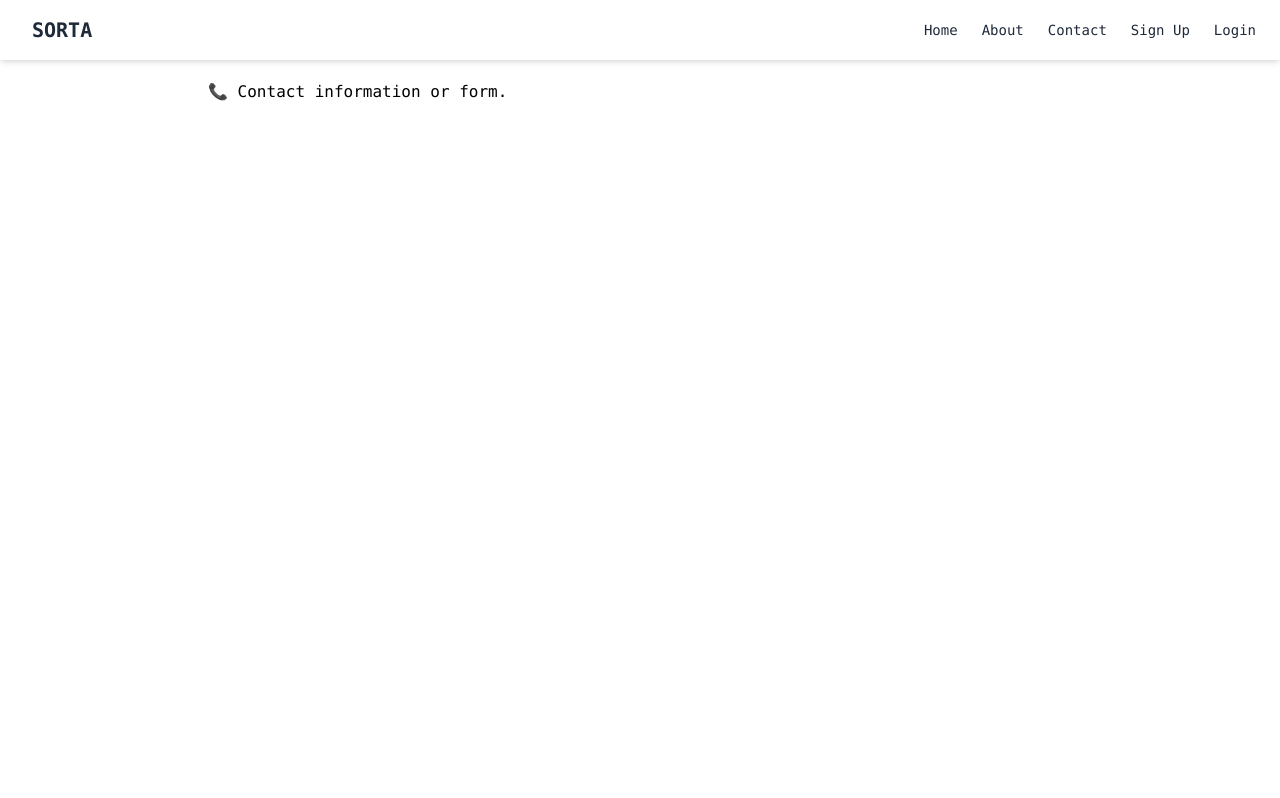
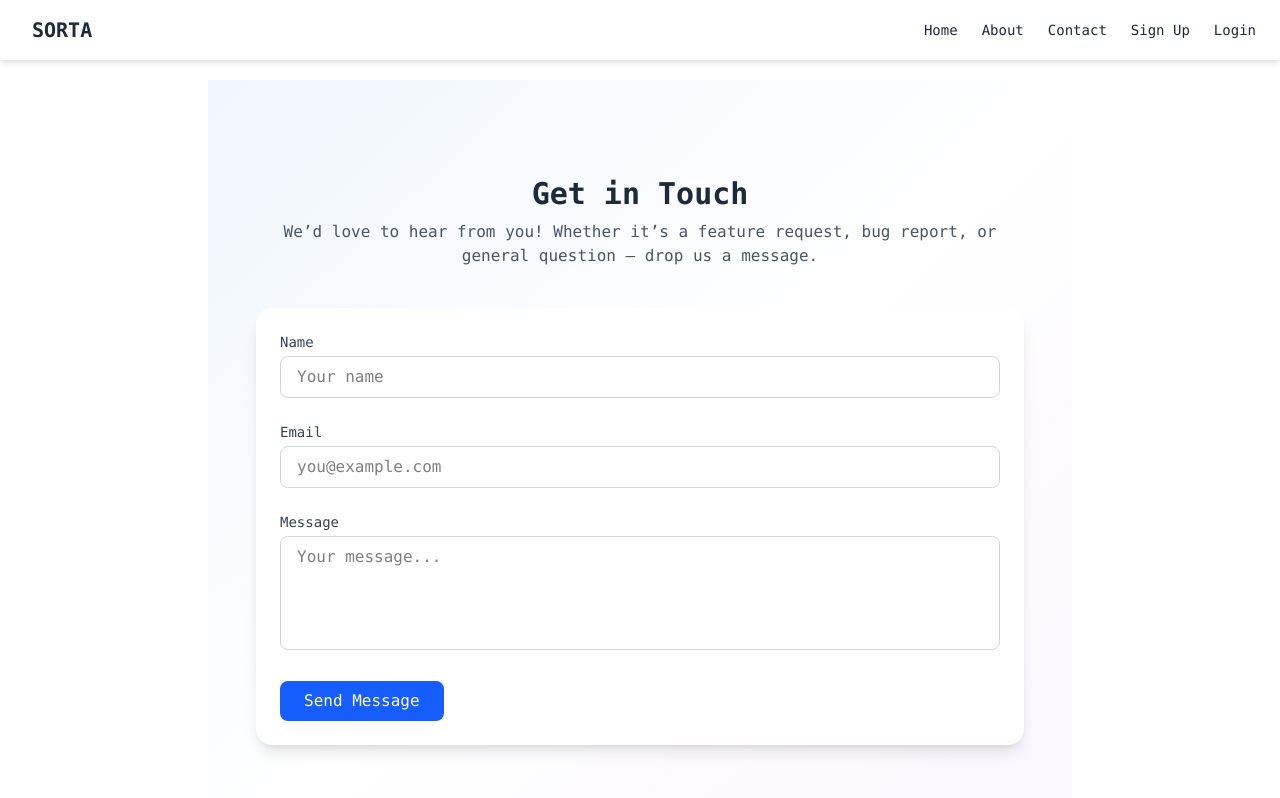
Before and after one commit to breconm/SORTA, a React app: page /contact in a window 1280 px wide. Shown: the top 798 px of the page. Built offline with nearby package versions, Linux system fonts and the light colour scheme; the HTML template or start-up script is replaced by a standard one.

Commit message:
create contact page

```diff
--- a/src/App.jsx
+++ b/src/App.jsx
@@ -5,7 +5,8 @@ import Hero from './components/Hero/Hero.jsx';
 import Signup from './components/Signup.jsx';
 import Login from './components/Login.jsx';
 import Guest from './components/Guest.jsx';
-import About from './components/about.jsx'; // Import About component
+import About from './components/about.jsx';
+import Contact from './components/contact.jsx';
 import './App.css';
 
 function App() {
@@ -25,7 +26,7 @@ function App() {
           <Route path="/signup" element={<Signup />} />
           <Route path="/login" element={<Login />} />
           <Route path="/about" element={<About />} /> {/* Render About component */}
-          <Route path="/contact" element={<p>📞 Contact information or form.</p>} />
+          <Route path="/contact" element={<Contact />} />
         </Routes>
       </main>
     </Router>
--- a/src/components/contact.jsx
+++ b/src/components/contact.jsx
@@ -0,0 +1,50 @@
+import React from 'react';
+
+function Contact() {
+  return (
+    <section className="min-h-screen pt-24 px-6 bg-gradient-to-br from-blue-50 via-white to-purple-50">
+      <div className="max-w-3xl mx-auto text-center">
+        <h1 className="text-3xl font-semibold text-gray-800 font-mono mb-2">Get in Touch</h1>
+        <p className="text-gray-600 mb-10">We’d love to hear from you! Whether it’s a feature request, bug report, or general question — drop us a message.</p>
+
+        <form className="space-y-6 text-left bg-white p-6 rounded-2xl shadow-lg">
+          <div>
+            <label className="block text-sm text-gray-700 font-medium">Name</label>
+            <input
+              type="text"
+              placeholder="Your name"
+              className="w-full mt-1 px-4 py-2 border border-gray-300 rounded-lg focus:ring-2 focus:ring-blue-300 outline-none"
+            />
+          </div>
+
+          <div>
+            <label className="block text-sm text-gray-700 font-medium">Email</label>
+            <input
+              type="email"
+              placeholder="you@example.com"
+              className="w-full mt-1 px-4 py-2 border border-gray-300 rounded-lg focus:ring-2 focus:ring-blue-300 outline-none"
+            />
+          </div>
+
+          <div>
+            <label className="block text-sm text-gray-700 font-medium">Message</label>
+            <textarea
+              rows="4"
+              placeholder="Your message..."
+              className="w-full mt-1 px-4 py-2 border border-gray-300 rounded-lg focus:ring-2 focus:ring-blue-300 outline-none resize-none"
+            ></textarea>
+          </div>
+
+          <button /* Link submit button to API */
+            type="submit"
+            className="bg-blue-600 text-white px-6 py-2 rounded-lg hover:bg-blue-700 transition"
+          >
+            Send Message
+          </button>
+        </form>
+      </div>
+    </section>
+  );
+}
+
+export default Contact;
```
